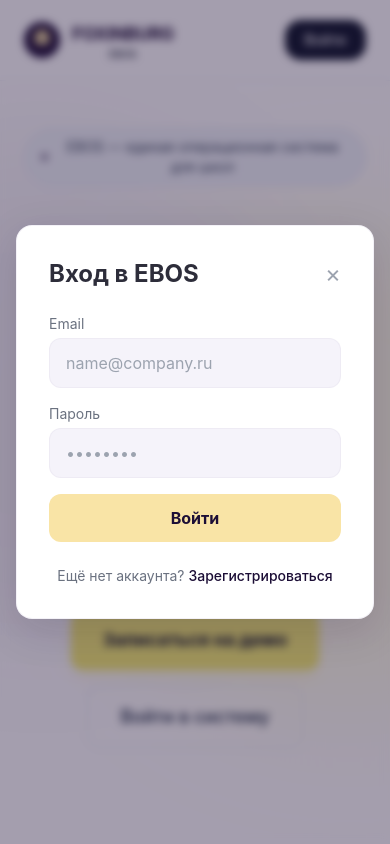
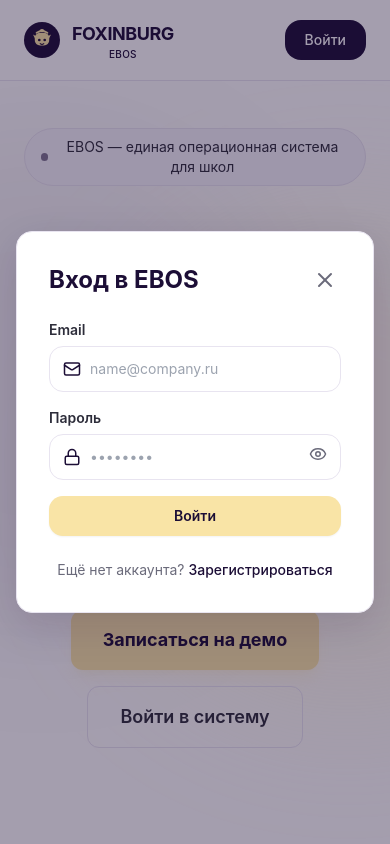
Before and after one commit to Dymovgrigory/Foxinburg-EBOS, a React (Vite) app in the folder frontend/: page /login in a window 390 px wide. Shown: the top 844 px of the page. Built offline with nearby package versions, Linux system fonts and the light colour scheme.

Commit message:
FOX-TASK-0055: Phase 4 — Public pages and auth redesign
- Update LandingPage to FOX Purple/Gold palette and lucide icons
- Refresh AuthModal with Input component, icons, password visibility toggle, theme-aware error
- Redesign DemoForm with shared Input, Button and FOX tokens

```diff
--- a/frontend/src/components/AuthModal.tsx
+++ b/frontend/src/components/AuthModal.tsx
@@ -1,7 +1,9 @@
 import { useState, useCallback } from 'react'
+import { LuEye, LuEyeOff, LuX, LuMail, LuLock, LuUser } from 'react-icons/lu'
 import { getErrorMessage } from '../utils/error'
 import { authApi } from '../api'
 import { useAuth } from '../contexts/AuthContext'
+import { Button, Input } from './ui'
 import type { User } from '../types'
 
 interface AuthModalProps {
@@ -14,6 +16,7 @@ export default function AuthModal({ isOpen, onClose }: AuthModalProps) {
   const [isLogin, setIsLogin] = useState(true)
   const [authEmail, setAuthEmail] = useState('')
   const [authPassword, setAuthPassword] = useState('')
+  const [showPassword, setShowPassword] = useState(false)
   const [authName, setAuthName] = useState('')
   const [authError, setAuthError] = useState('')
   const [authLoading, setAuthLoading] = useState(false)
@@ -52,85 +55,98 @@ export default function AuthModal({ isOpen, onClose }: AuthModalProps) {
 
   return (
     <div
-      className="fixed inset-0 z-[60] flex items-center justify-center p-4 bg-fox-purple/40 backdrop-blur-sm animate-fadeIn"
+      className="fixed inset-0 z-[60] flex items-center justify-center p-4 animate-fadeIn"
+      style={{ backgroundColor: 'rgba(28, 14, 54, 0.4)' }}
       onClick={onClose}
       role="dialog"
       aria-modal="true"
     >
       <div
-        className="w-full max-w-md rounded-card bg-white border border-fox-border/50 p-8 shadow-fox-lg animate-scaleIn"
+        className="w-full max-w-md rounded-card border p-8 shadow-fox-lg animate-scaleIn"
+        style={{ backgroundColor: 'var(--fox-white)', borderColor: 'var(--fox-border)' }}
         onClick={(e) => e.stopPropagation()}
       >
         <div className="flex items-center justify-between mb-6">
-          <h3 className="text-2xl font-bold text-fox-dark">
+          <h3 className="text-2xl font-bold" style={{ color: 'var(--fox-purple)' }}>
             {isLogin ? 'Вход в EBOS' : 'Регистрация'}
           </h3>
           <button
             onClick={onClose}
-            className="text-gray-400 hover:text-fox-dark transition text-2xl leading-none"
+            className="p-1 rounded-lg text-fox-gray hover:text-fox-purple hover:bg-fox-light transition"
             aria-label="Закрыть"
           >
-            ×
+            <LuX size={24} />
           </button>
         </div>
 
         {authError && (
-          <div className="mb-4 p-3 bg-red-50 border border-red-100 text-red-700 rounded-xl text-sm">
+          <div
+            className="mb-4 p-3 rounded-xl text-sm"
+            style={{ backgroundColor: 'rgba(239, 68, 68, 0.08)', color: 'var(--fox-error)', border: '1px solid rgba(239, 68, 68, 0.2)' }}
+          >
             {authError}
           </div>
         )}
 
         <form onSubmit={handleAuthSubmit} className="space-y-4">
           {!isLogin && (
-            <div>
-              <label className="block text-sm text-gray-500 mb-1">Имя</label>
-              <input
+            <Input
+              label="Имя"
               type="text"
               value={authName}
               onChange={(e) => setAuthName(e.target.value)}
               required={!isLogin}
-                className="w-full px-4 py-3 rounded-xl bg-fox-light border border-fox-border/50 text-fox-dark placeholder-gray-400 focus:outline-none focus:border-fox-purple focus:ring-2 focus:ring-fox-gold/50 transition"
               placeholder="Ваше имя"
+              leftIcon={<LuUser size={18} />}
             />
-            </div>
           )}
-          <div>
-            <label className="block text-sm text-gray-500 mb-1">Email</label>
-            <input
+          <Input
+            label="Email"
             type="email"
             value={authEmail}
             onChange={(e) => setAuthEmail(e.target.value)}
             required
-              className="w-full px-4 py-3 rounded-xl bg-fox-light border border-fox-border/50 text-fox-dark placeholder-gray-400 focus:outline-none focus:border-fox-purple focus:ring-2 focus:ring-fox-gold/50 transition"
             placeholder="name@company.ru"
+            leftIcon={<LuMail size={18} />}
           />
-          </div>
-          <div>
-            <label className="block text-sm text-gray-500 mb-1">Пароль</label>
-            <input
-              type="password"
+          <div className="relative">
+            <Input
+              label="Пароль"
+              type={showPassword ? 'text' : 'password'}
               value={authPassword}
               onChange={(e) => setAuthPassword(e.target.value)}
               required
-              className="w-full px-4 py-3 rounded-xl bg-fox-light border border-fox-border/50 text-fox-dark placeholder-gray-400 focus:outline-none focus:border-fox-purple focus:ring-2 focus:ring-fox-gold/50 transition"
               placeholder="••••••••"
+              leftIcon={<LuLock size={18} />}
+              rightIcon={
+                <button
+                  type="button"
+                  onClick={() => setShowPassword((v) => !v)}
+                  className="text-fox-gray hover:text-fox-purple transition"
+                  aria-label={showPassword ? 'Скрыть пароль' : 'Показать пароль'}
+                >
+                  {showPassword ? <LuEyeOff size={18} /> : <LuEye size={18} />}
+                </button>
+              }
             />
           </div>
-          <button
+          <Button
             type="submit"
+            loading={authLoading}
             disabled={authLoading}
-            className="w-full py-3 rounded-xl bg-fox-gold text-fox-purple font-bold hover:bg-fox-gold-light transition disabled:opacity-60 disabled:cursor-not-allowed"
+            className="w-full justify-center"
           >
-            {authLoading ? 'Загрузка...' : isLogin ? 'Войти' : 'Зарегистрироваться'}
-          </button>
+            {isLogin ? 'Войти' : 'Зарегистрироваться'}
+          </Button>
         </form>
 
-        <div className="mt-6 text-center text-sm text-gray-500">
+        <div className="mt-6 text-center text-sm" style={{ color: 'var(--fox-gray)' }}>
           {isLogin ? 'Ещё нет аккаунта?' : 'Уже есть аккаунт?'}{' '}
           <button
             type="button"
             onClick={toggleMode}
-            className="text-fox-purple hover:underline font-medium"
+            className="font-medium hover:underline"
+            style={{ color: 'var(--fox-purple)' }}
           >
             {isLogin ? 'Зарегистрироваться' : 'Войти'}
           </button>
--- a/frontend/src/pages/LandingPage.tsx
+++ b/frontend/src/pages/LandingPage.tsx
@@ -3,19 +3,18 @@ import { useNavigate, useLocation } from 'react-router-dom'
 import AuthModal from '../components/AuthModal'
 import DemoForm from '../components/DemoForm'
 import BrandLogo from '../components/BrandLogo'
+import { LuCheck, LuGraduationCap, LuChartBarBig, LuUsers } from 'react-icons/lu'
 
 interface LandingPageProps {
   showAuth?: boolean
 }
 
 const CheckIcon = () => (
-  <svg className="w-5 h-5 text-[#3A2953] shrink-0" fill="none" stroke="currentColor" viewBox="0 0 24 24">
-    <path strokeLinecap="round" strokeLinejoin="round" strokeWidth={2} d="M5 13l4 4L19 7" />
-  </svg>
+  <LuCheck className="w-5 h-5 text-fox-purple shrink-0" />
 )
 
 const SystemIcon = ({ children }: { children: React.ReactNode }) => (
-  <div className="w-12 h-12 rounded-xl bg-[#F5ED75] flex items-center justify-center text-[#3A2953] mb-6">
+  <div className="w-12 h-12 rounded-xl bg-fox-gold flex items-center justify-center text-fox-purple mb-6">
     {children}
   </div>
 )
@@ -59,34 +58,21 @@ export default function LandingPage({ showAuth = false }: LandingPageProps) {
       description:
         'LMS нового поколения: курсы, модули, видеоуроки, тесты, домашние задания и прогресс каждого ученика.',
       features: ['Курсы и модули', 'Видео и материалы', 'Тесты и сертификация', 'Прогресс ученика'],
-      icon: (
-        <svg className="w-6 h-6" fill="none" stroke="currentColor" viewBox="0 0 24 24">
-          <path d="M12 14l9-5-9-5-9 5 9 5z" />
-          <path d="M12 14l6.16-3.422A12.083 12.083 0 0112 21.5a12.083 12.083 0 01-6.16-10.922L12 14z" />
-        </svg>
-      ),
+      icon: <LuGraduationCap className="w-6 h-6" />,
     },
     {
       title: 'CRM / ERP',
       description:
         'Полный цикл продаж и финансов: лиды, сделки, оплаты, группы, зачисления и аналитика в реальном времени.',
       features: ['Воронка продаж', 'Финансы и отчёты', 'Группы и зачисления', 'Аналитика и прогнозы'],
-      icon: (
-        <svg className="w-6 h-6" fill="none" stroke="currentColor" viewBox="0 0 24 24">
-          <path d="M9 19v-6a2 2 0 00-2-2H5a2 2 0 00-2 2v6a2 2 0 002 2h2a2 2 0 002-2zm0 0V9a2 2 0 012-2h2a2 2 0 012 2v10m-6 0a2 2 0 002 2h2a2 2 0 002-2m0 0V5a2 2 0 012-2h2a2 2 0 012 2v14a2 2 0 01-2 2h-2a2 2 0 01-2-2z" />
-        </svg>
-      ),
+      icon: <LuChartBarBig className="w-6 h-6" />,
     },
     {
       title: 'HRM',
       description:
         'Управление командой: 9 ролей доступа, расписание, нагрузка преподавателей, кадровый учёт и задачи.',
       features: ['9 ролей доступа', 'Расписание и нагрузка', 'Кадровый учёт', 'Задачи и контроль'],
-      icon: (
-        <svg className="w-6 h-6" fill="none" stroke="currentColor" viewBox="0 0 24 24">
-          <path d="M17 20h5v-2a3 3 0 00-5.356-1.857M17 20H7m10 0v-2c0-.656-.126-1.283-.356-1.857M7 20H2v-2a3 3 0 015.356-1.857M7 20v-2c0-.656.126-1.283.356-1.857m0 0a5.002 5.002 0 019.288 0M15 7a3 3 0 11-6 0 3 3 0 016 0zm6 3a2 2 0 11-4 0 2 2 0 014 0zM7 10a2 2 0 11-4 0 2 2 0 014 0z" />
-        </svg>
-      ),
+      icon: <LuUsers className="w-6 h-6" />,
     },
   ]
 
@@ -116,7 +102,7 @@ export default function LandingPage({ showAuth = false }: LandingPageProps) {
   }
 
   return (
-    <div className="min-h-screen bg-white text-slate-900 overflow-x-hidden">
+    <div className="min-h-screen bg-white text-fox-purple overflow-x-hidden">
       <style>{`
         .reveal { opacity: 0; transform: translateY(24px); transition: all 0.7s cubic-bezier(0.22, 1, 0.36, 1); }
         .revealed { opacity: 1; transform: translateY(0); }
@@ -126,20 +112,20 @@ export default function LandingPage({ showAuth = false }: LandingPageProps) {
         .animate-scaleIn { animation: scaleIn 0.2s ease-out; }
       `}</style>
 
-      <header className="fixed top-0 left-0 right-0 z-50 bg-white/80 backdrop-blur-md border-b border-slate-100">
+      <header className="fixed top-0 left-0 right-0 z-50 bg-white/80 backdrop-blur-md border-b border-fox-border">
         <div className="max-w-7xl mx-auto px-6 h-20 flex items-center justify-between">
           <button onClick={() => navigate('/')} className="hover:opacity-90 transition">
             <BrandLogo variant="light" />
           </button>
-          <nav className="hidden md:flex items-center gap-8 text-sm text-slate-600">
-            <a href="#systems" className="hover:text-[#3A2953] transition">Системы</a>
-            <a href="#features" className="hover:text-[#3A2953] transition">Возможности</a>
-            <a href="#demo" className="hover:text-[#3A2953] transition">Демо</a>
-            <a href="#contacts" className="hover:text-[#3A2953] transition">Контакты</a>
+          <nav className="hidden md:flex items-center gap-8 text-sm text-fox-gray">
+            <a href="#systems" className="hover:text-fox-purple transition">Системы</a>
+            <a href="#features" className="hover:text-fox-purple transition">Возможности</a>
+            <a href="#demo" className="hover:text-fox-purple transition">Демо</a>
+            <a href="#contacts" className="hover:text-fox-purple transition">Контакты</a>
           </nav>
           <button
             onClick={() => setAuthOpen(true)}
-            className="px-5 py-2.5 rounded-lg bg-slate-900 text-white hover:bg-slate-800 transition text-sm font-medium"
+            className="px-5 py-2.5 rounded-lg bg-fox-purple text-white hover:bg-fox-purple-light transition text-sm font-medium"
           >
             Войти
           </button>
@@ -149,32 +135,32 @@ export default function LandingPage({ showAuth = false }: LandingPageProps) {
       <main>
         <section className="relative min-h-screen flex items-center justify-center px-6 pt-28 pb-20">
           <div className="absolute inset-0 overflow-hidden pointer-events-none">
-            <div className="absolute top-1/4 left-1/4 w-[500px] h-[500px] bg-[#F5ED75]/20 rounded-full blur-3xl" />
-            <div className="absolute bottom-1/4 right-1/4 w-[500px] h-[500px] bg-[#3A2953]/5 rounded-full blur-3xl" />
+            <div className="absolute top-1/4 left-1/4 w-[500px] h-[500px] bg-fox-gold/20 rounded-full blur-3xl" />
+            <div className="absolute bottom-1/4 right-1/4 w-[500px] h-[500px] bg-fox-purple/5 rounded-full blur-3xl" />
           </div>
           <div className="relative z-10 max-w-5xl mx-auto text-center">
-            <div className="inline-flex items-center gap-2 px-4 py-2 rounded-full bg-slate-100 border border-slate-200 text-slate-700 text-sm mb-10">
-              <span className="w-2 h-2 rounded-full bg-[#3A2953] animate-pulse" />
+            <div className="inline-flex items-center gap-2 px-4 py-2 rounded-full bg-fox-light border border-fox-border text-fox-graphite text-sm mb-10">
+              <span className="w-2 h-2 rounded-full bg-fox-purple animate-pulse" />
               EBOS — единая операционная система для школ
             </div>
-            <h1 className="text-5xl md:text-7xl lg:text-8xl font-bold text-slate-900 mb-8 leading-[1.1] tracking-tight">
+            <h1 className="text-5xl md:text-7xl lg:text-8xl font-bold text-fox-purple mb-8 leading-[1.1] tracking-tight">
               Три системы <br className="hidden md:block" />
-              <span className="text-[#3A2953]">в одной платформе</span>
+              <span className="text-fox-purple">в одной платформе</span>
             </h1>
-            <p className="text-lg md:text-2xl text-slate-500 mb-12 max-w-3xl mx-auto leading-relaxed">
+            <p className="text-lg md:text-2xl text-fox-gray mb-12 max-w-3xl mx-auto leading-relaxed">
               FOXINBURG EBOS объединяет обучение, управление бизнесом и персоналом.
               Забудьте о совместимости LMS, CRM, ERP и HRM — всё работает здесь.
             </p>
             <div className="flex flex-col sm:flex-row items-center justify-center gap-4">
               <button
                 onClick={scrollToDemo}
-                className="px-8 py-4 rounded-xl bg-[#F5ED75] text-slate-900 font-bold text-lg hover:bg-[#e8df60] transition shadow-lg shadow-[#F5ED75]/20"
+                className="px-8 py-4 rounded-xl bg-fox-gold text-fox-purple font-bold text-lg hover:bg-fox-gold-dark transition shadow-lg shadow-[#F9E4A6]/20"
               >
                 Записаться на демо
               </button>
               <button
                 onClick={() => setAuthOpen(true)}
-                className="px-8 py-4 rounded-xl border border-slate-200 text-slate-700 font-semibold text-lg hover:bg-slate-50 transition"
+                className="px-8 py-4 rounded-xl border border-fox-border text-fox-graphite font-semibold text-lg hover:bg-fox-light transition"
               >
                 Войти в систему
               </button>
@@ -182,19 +168,19 @@ export default function LandingPage({ showAuth = false }: LandingPageProps) {
           </div>
         </section>
 
-        <section className="py-20 px-6 border-y border-slate-100 bg-slate-50/50">
+        <section className="py-20 px-6 border-y border-fox-border bg-fox-light/50">
           <div className="max-w-5xl mx-auto grid grid-cols-1 md:grid-cols-3 gap-12 text-center">
             <div>
-              <div className="text-4xl md:text-5xl font-bold text-[#3A2953] mb-2">3</div>
-              <p className="text-slate-500">системы в одной платформе</p>
+              <div className="text-4xl md:text-5xl font-bold text-fox-purple mb-2">3</div>
+              <p className="text-fox-gray">системы в одной платформе</p>
             </div>
             <div>
-              <div className="text-4xl md:text-5xl font-bold text-[#3A2953] mb-2">9</div>
-              <p className="text-slate-500">ролей доступа</p>
+              <div className="text-4xl md:text-5xl font-bold text-fox-purple mb-2">9</div>
+              <p className="text-fox-gray">ролей доступа</p>
             </div>
             <div>
-              <div className="text-4xl md:text-5xl font-bold text-[#3A2953] mb-2">1 API</div>
-              <p className="text-slate-500">для всех интеграций</p>
+              <div className="text-4xl md:text-5xl font-bold text-fox-purple mb-2">1 API</div>
+              <p className="text-fox-gray">для всех интеграций</p>
             </div>
           </div>
         </section>
@@ -202,8 +188,8 @@ export default function LandingPage({ showAuth = false }: LandingPageProps) {
         <section id="systems" className="py-32 px-6">
           <div className="max-w-7xl mx-auto">
             <div className="text-center mb-20 reveal" ref={useReveal()}>
-              <h2 className="text-4xl md:text-5xl font-bold text-slate-900 mb-5">3 системы — 1 платформа</h2>
-              <p className="text-slate-500 max-w-2xl mx-auto text-lg">
+              <h2 className="text-4xl md:text-5xl font-bold text-fox-purple mb-5">3 системы — 1 платформа</h2>
+              <p className="text-fox-gray max-w-2xl mx-auto text-lg">
                 Модули тесно связаны между собой: заявка из CRM превращается в ученика, оплата формирует
                 группу, а прогресс попадает в аналитику.
               </p>
@@ -212,14 +198,14 @@ export default function LandingPage({ showAuth = false }: LandingPageProps) {
               {systems.map((system) => (
                 <div
                   key={system.title}
-                  className="group rounded-2xl p-10 bg-white border border-slate-100 hover:border-[#F5ED75] hover:shadow-xl hover:shadow-[#F5ED75]/10 transition duration-300"
+                  className="group rounded-2xl p-10 bg-white border border-fox-border hover:border-fox-gold hover:shadow-xl hover:shadow-fox-md transition duration-300"
                 >
                   <SystemIcon>{system.icon}</SystemIcon>
-                  <h3 className="text-2xl font-bold text-slate-900 mb-4">{system.title}</h3>
-                  <p className="text-slate-500 mb-8 leading-relaxed">{system.description}</p>
+                  <h3 className="text-2xl font-bold text-fox-purple mb-4">{system.title}</h3>
+                  <p className="text-fox-gray mb-8 leading-relaxed">{system.description}</p>
                   <ul className="space-y-3">
                     {system.features.map((f) => (
-                      <li key={f} className="flex items-center gap-3 text-sm text-slate-700">
+                      <li key={f} className="flex items-center gap-3 text-sm text-fox-graphite">
                         <CheckIcon /> {f}
                       </li>
                     ))}
@@ -230,11 +216,11 @@ export default function LandingPage({ showAuth = false }: LandingPageProps) {
           </div>
         </section>
 
-        <section id="features" className="py-32 px-6 bg-slate-50/50">
+        <section id="features" className="py-32 px-6 bg-fox-light/50">
           <div className="max-w-6xl mx-auto">
             <div className="text-center mb-20 reveal" ref={useReveal()}>
-              <h2 className="text-4xl md:text-5xl font-bold text-slate-900 mb-5">Возможности платформы</h2>
-              <p className="text-slate-500 max-w-2xl mx-auto text-lg">
+              <h2 className="text-4xl md:text-5xl font-bold text-fox-purple mb-5">Возможности платформы</h2>
+              <p className="text-fox-gray max-w-2xl mx-auto text-lg">
                 Всё необходимое для управления современной образовательной организацией.
               </p>
             </div>
@@ -242,10 +228,10 @@ export default function LandingPage({ showAuth = false }: LandingPageProps) {
               {features.map((item) => (
                 <div
                   key={item.title}
-                  className="p-8 rounded-2xl bg-white border border-slate-100 hover:border-slate-200 hover:shadow-lg transition"
+                  className="p-8 rounded-2xl bg-white border border-fox-border hover:border-fox-border hover:shadow-lg transition"
                 >
-                  <h4 className="text-xl font-bold text-[#3A2953] mb-3">{item.title}</h4>
-                  <p className="text-slate-500 leading-relaxed">{item.desc}</p>
+                  <h4 className="text-xl font-bold text-fox-purple mb-3">{item.title}</h4>
+                  <p className="text-fox-gray leading-relaxed">{item.desc}</p>
                 </div>
               ))}
             </div>
@@ -254,12 +240,12 @@ export default function LandingPage({ showAuth = false }: LandingPageProps) {
 
         <section className="py-32 px-6">
           <div className="max-w-5xl mx-auto text-center reveal" ref={useReveal()}>
-            <h2 className="text-4xl md:text-5xl font-bold text-slate-900 mb-14">9 ролей для любой задачи</h2>
+            <h2 className="text-4xl md:text-5xl font-bold text-fox-purple mb-14">9 ролей для любой задачи</h2>
             <div className="flex flex-wrap justify-center gap-3">
               {roles.map((role) => (
                 <div
                   key={role}
-                  className="px-6 py-2.5 rounded-full border border-slate-200 bg-white text-slate-600 text-sm hover:border-[#3A2953] hover:text-[#3A2953] transition"
+                  className="px-6 py-2.5 rounded-full border border-fox-border bg-white text-fox-gray text-sm hover:border-fox-purple hover:text-fox-purple transition"
                 >
                   {role}
                 </div>
@@ -268,12 +254,12 @@ export default function LandingPage({ showAuth = false }: LandingPageProps) {
           </div>
         </section>
 
-        <section id="demo" className="py-32 px-6 bg-slate-50/50">
+        <section id="demo" className="py-32 px-6 bg-fox-light/50">
           <div className="max-w-3xl mx-auto">
-            <div className="rounded-3xl bg-white p-10 md:p-14 border border-slate-100 shadow-xl shadow-slate-200/50">
+            <div className="rounded-3xl bg-white p-10 md:p-14 border border-fox-border shadow-xl shadow-fox">
               <div className="text-center mb-12">
-                <h2 className="text-3xl md:text-4xl font-bold text-slate-900 mb-4">Записаться на демонстрацию</h2>
-                <p className="text-slate-500 text-lg">Расскажем, как FOXINBURG EBOS подойдёт именно вашей школе.</p>
+                <h2 className="text-3xl md:text-4xl font-bold text-fox-purple mb-4">Записаться на демонстрацию</h2>
+                <p className="text-fox-gray text-lg">Расскажем, как FOXINBURG EBOS подойдёт именно вашей школе.</p>
               </div>
               <DemoForm />
             </div>
@@ -282,28 +268,28 @@ export default function LandingPage({ showAuth = false }: LandingPageProps) {
 
         <section id="contacts" className="py-32 px-6">
           <div className="max-w-5xl mx-auto text-center reveal" ref={useReveal()}>
-            <h2 className="text-4xl md:text-5xl font-bold text-slate-900 mb-14">Контакты</h2>
+            <h2 className="text-4xl md:text-5xl font-bold text-fox-purple mb-14">Контакты</h2>
             <div className="grid md:grid-cols-2 gap-8 text-left">
-              <div className="p-10 rounded-2xl bg-white border border-slate-100">
-                <h3 className="text-xl font-bold text-[#3A2953] mb-2">ИП Дымова Вероника Александровна</h3>
-                <p className="text-slate-600 mb-1">Руководитель проекта FOXINBURG EBOS</p>
-                <p className="text-slate-400 text-sm">Организационные вопросы, сотрудничество, демонстрации</p>
+              <div className="p-10 rounded-2xl bg-white border border-fox-border">
+                <h3 className="text-xl font-bold text-fox-purple mb-2">ИП Дымова Вероника Александровна</h3>
+                <p className="text-fox-gray mb-1">Руководитель проекта FOXINBURG EBOS</p>
+                <p className="text-fox-gray/70 text-sm">Организационные вопросы, сотрудничество, демонстрации</p>
               </div>
-              <div className="p-10 rounded-2xl bg-white border border-slate-100">
-                <h3 className="text-xl font-bold text-[#3A2953] mb-2">Дымов Григорий Юрьевич</h3>
-                <p className="text-slate-600 mb-1">Создатель и технический директор</p>
-                <p className="text-slate-400 text-sm">Архитектура продукта, интеграции, техническая поддержка</p>
+              <div className="p-10 rounded-2xl bg-white border border-fox-border">
+                <h3 className="text-xl font-bold text-fox-purple mb-2">Дымов Григорий Юрьевич</h3>
+                <p className="text-fox-gray mb-1">Создатель и технический директор</p>
+                <p className="text-fox-gray/70 text-sm">Архитектура продукта, интеграции, техническая поддержка</p>
               </div>
             </div>
           </div>
         </section>
       </main>
 
-      <footer className="py-12 px-6 border-t border-slate-100 bg-white">
-        <div className="max-w-7xl mx-auto flex flex-col md:flex-row items-center justify-between gap-4 text-sm text-slate-400">
+      <footer className="py-12 px-6 border-t border-fox-border bg-white">
+        <div className="max-w-7xl mx-auto flex flex-col md:flex-row items-center justify-between gap-4 text-sm text-fox-gray/70">
           <p>© {new Date().getFullYear()} FOXINBURG EBOS. Все права защищены.</p>
           <p>
-            Сайт: <span className="text-slate-600">https://foxinburg.ru</span>
+            Сайт: <span className="text-fox-gray">https://foxinburg.ru</span>
           </p>
         </div>
       </footer>
```
Also changed, not shown: frontend/src/components/DemoForm.tsx (+38 -41 lines). Lines whose indentation alone changed are shown as unchanged.
